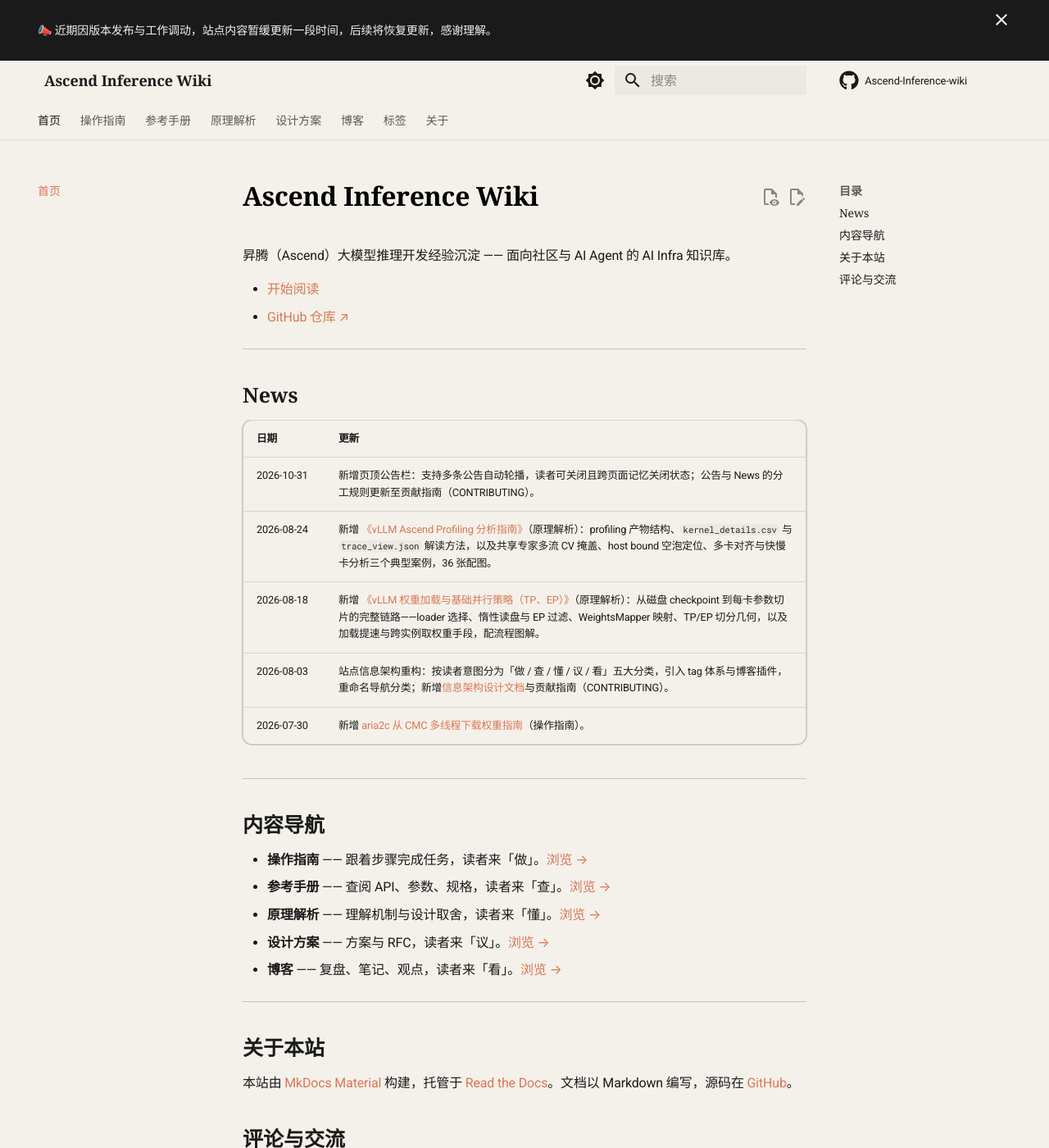
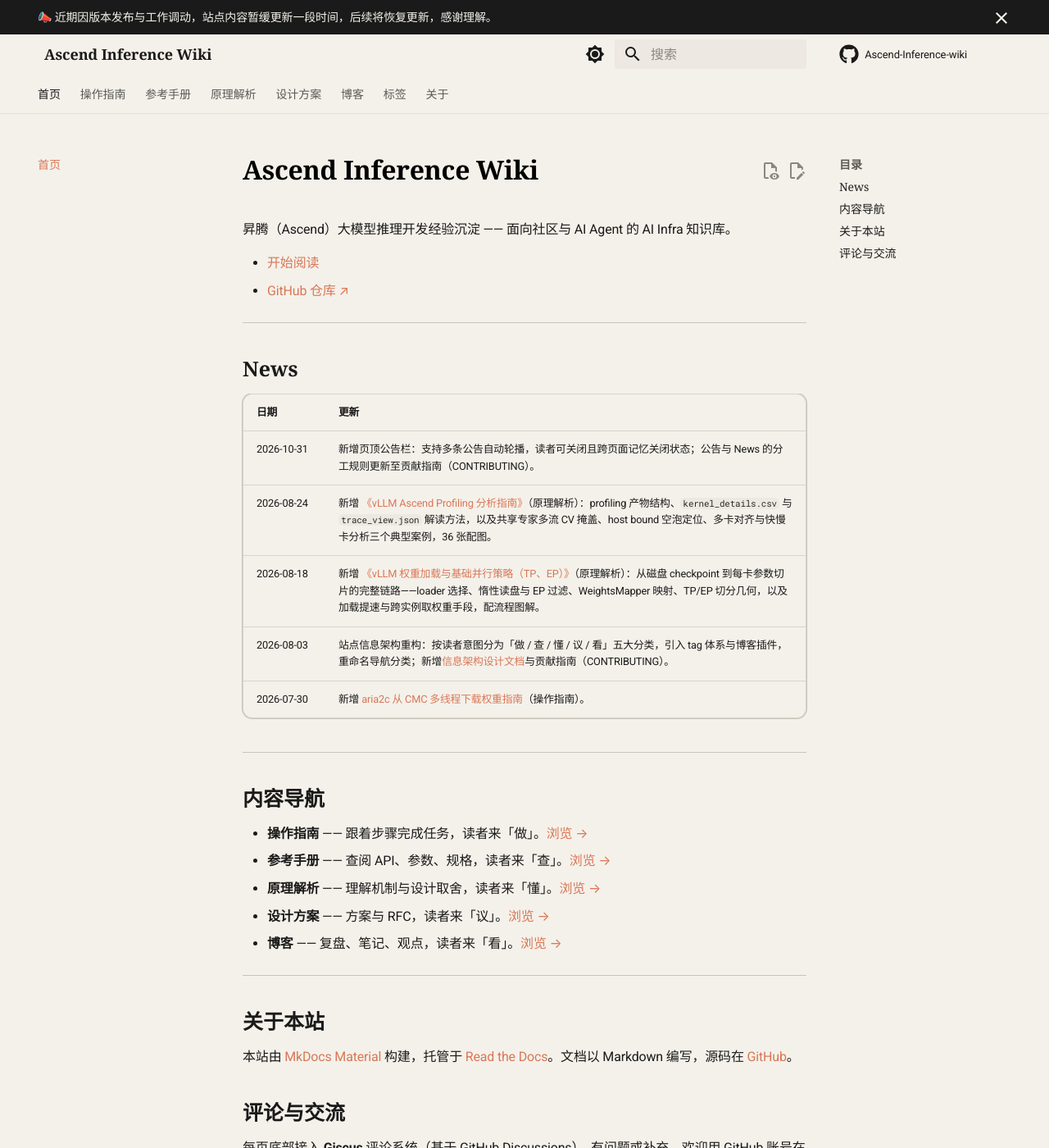
Before and after one commit to xuchi-0808/Ascend-Inference-wiki, an MkDocs documentation site: the page built from docs/index.md, in a window 1280 px wide and 1400 px high. Shown: the whole window at 82% size. Built offline with MkDocs 1.6.1 and Material for MkDocs 9.7.7, drawn with Linux system fonts in a browser that asks for light colours; comment, search, counter and statistics services are not loaded; a style sheet for code colours, icons or effects is not loaded.

Commit message:
fix(site): anchor banner metrics to px so height is constant across viewports

```diff
--- a/overrides/main.html
+++ b/overrides/main.html
@@ -13,12 +13,18 @@
 -#}
 {% block announce %}
   <style>
+    /* —— 高度统一 ——
+       Material 会在大屏断点放大根字号（20→22→24px），横幅若用 rem 会跟着
+       逐档变厚；这里锚定像素，并去掉 md-typeset 给 <p> 的 1em 纵向 margin，
+       使各屏宽下横幅高度恒定（单行约 42px）。 */
+    .md-banner__inner { font-size: 14px; margin: 10px auto; }
+    .announce-slider > * { margin: 0; line-height: 1.6; }
+
     /* 轮播模式（.js 由脚本启用）：所有条目叠放在同一格，轮流淡入淡出 */
     .announce-slider { overflow: hidden; } /* BFC：避让右侧关闭按钮 */
     .announce-slider.js { display: grid; }
     .announce-slider.js > * {
       grid-area: 1 / 1;
-      margin: .2em 0;
       opacity: 0;
       transition: opacity .6s ease;
     }
```
Also changed, not shown: CONTRIBUTING.md (+1 -0 lines).
